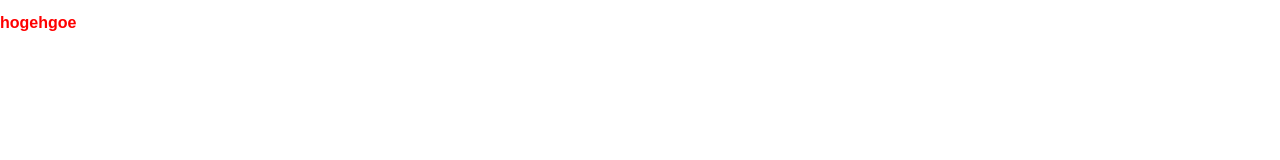
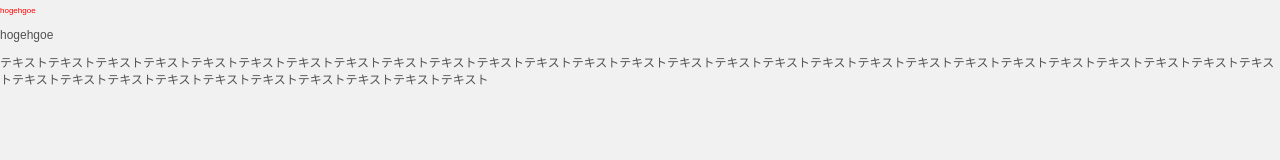
Before and after one commit to Takumi0901/nimbus, a website: page index.html in a window 1280 px wide. Drawn offline with nearby package versions, Linux system fonts and the light colour scheme; files that its build step writes are made by us from their sources.

Commit message:
add base

```diff
--- a/gulpfile.js
+++ b/gulpfile.js
@@ -10,6 +10,7 @@ var gulp = require('gulp'),
     postcssCalc = require('postcss-calc'),
     postcssColorFunction = require('postcss-color-function'),
     postcssExtend = require('postcss-extend'),
+    postcssMedia = require('postcss-custom-media'),
     postcssMixins = require('postcss-mixins');
 
 
@@ -22,6 +23,7 @@ gulp.task('css', function() {
     postcssExtend,
     postcssMixins,
     postcssNested,
+    postcssMedia
   ];
   var postProcessors = [
     autoPrefixer
--- a/index.html
+++ b/index.html
@@ -9,5 +9,7 @@
 </head>
 <body>
   <h1>hogehgoe</h1>
+  <h2>hogehgoe</h2>
+  <p>テキストテキストテキストテキストテキストテキストテキストテキストテキストテキストテキストテキストテキストテキストテキストテキストテキストテキストテキストテキストテキストテキストテキストテキストテキストテキストテキストテキストテキストテキストテキストテキストテキストテキストテキストテキストテキスト</p>
 </body>
 </html>
--- a/package.json
+++ b/package.json
@@ -17,6 +17,7 @@
     "gulp-sourcemaps": "^1.9.1",
     "postcss-calc": "^5.3.1",
     "postcss-color-function": "^2.0.1",
+    "postcss-custom-media": "^5.0.1",
     "postcss-custom-properties": "^5.0.1",
     "postcss-extend": "^1.0.5",
     "postcss-import": "^8.2.0",
--- a/src/app.css
+++ b/src/app.css
@@ -4,6 +4,7 @@
 ========================================================= */
 @import "foundation/variables";
 @import "foundation/sanitize";
+@import "foundation/base";
 
 
 /* Level 3
--- /dev/null
+++ b/src/foundation/base.css
@@ -0,0 +1,60 @@
+/* Base
+--------------------------------------------------------- */
+html,body {
+  overflow-y: hidden;
+}
+
+html{
+  background: var(--baseColor);
+}
+
+body {
+  height: 100%;
+  color: var(--baseColorText);
+  background: var(--baseColor);
+  word-wrap: break-word;
+  font-size: var(--baseFontSize);
+  font-family: var(--baseFontFamily);
+  line-height: var(--baseLineHeight);
+  -webkit-text-size-adjust: 100%
+}
+
+address{
+  font-style: normal;
+}
+
+a {
+  color: inherit;
+  cursor: pointer;
+  color: var(--baseColorText);
+
+  &:link{
+    color: var(--baseColorText);
+  }
+
+  &:hover, &:focus, &:active {
+    color: color(var(--baseColorText) whiteness(20%));
+    text-decoration: none;
+  }
+}
+
+h1,h2,h3,h4,h5,h6{
+  font-size: var(--baseFontSize);
+  font-weight: normal;
+  margin-bottom: var(--baseMargin);
+}
+
+p{
+  margin-bottom: var(--baseMargin);
+}
+
+input[type="radio"]{
+  margin-left: calc(var(--baseMargin) * 2);
+  margin-right: var(--baseMargin);
+}
+
+@media ( --viewportPc ) {
+  a:hover img{
+    @include opacity(.7);
+  }
+}
--- a/src/foundation/variables.css
+++ b/src/foundation/variables.css
@@ -1,6 +1,30 @@
 :root {
-  /** base **/
-  --baseSize: 8;
+  /* base */
+  --baseSize: 8px;
   --maxWidth: 1200px;
   --breakPoint: 768px;
+
+  /* viewport */
+  @custom-media --viewportPc (max-width: 768px);
+
+  /* font */
+  --baseFontFamily: Arial,"Hiragino Kaku Gothic ProN",Meiryo,sans-serif;
+  --baseFontSize: 12px;
+  --baseLineHeight: 1.4;
+
+  /* baseColor */
+  --baseColor: #f1f1f1;
+  --baseColorLighten: #f9f9f9;
+  --baseColorWhite: #fff;
+  --baseColorText: #515151;
+  --baseColorBorder: #9e9e9e;
+  --baseAlert: #f73b6a;
+
+  /* margin */
+  --baseMargin: var(--baseSize);
+
+  /* contentColor */
+  --colorPrimary: #4bd5f2;
+  --colorSecondary: #2dd885;
+  --colorHighlight: #f24b4b;
 }
```
